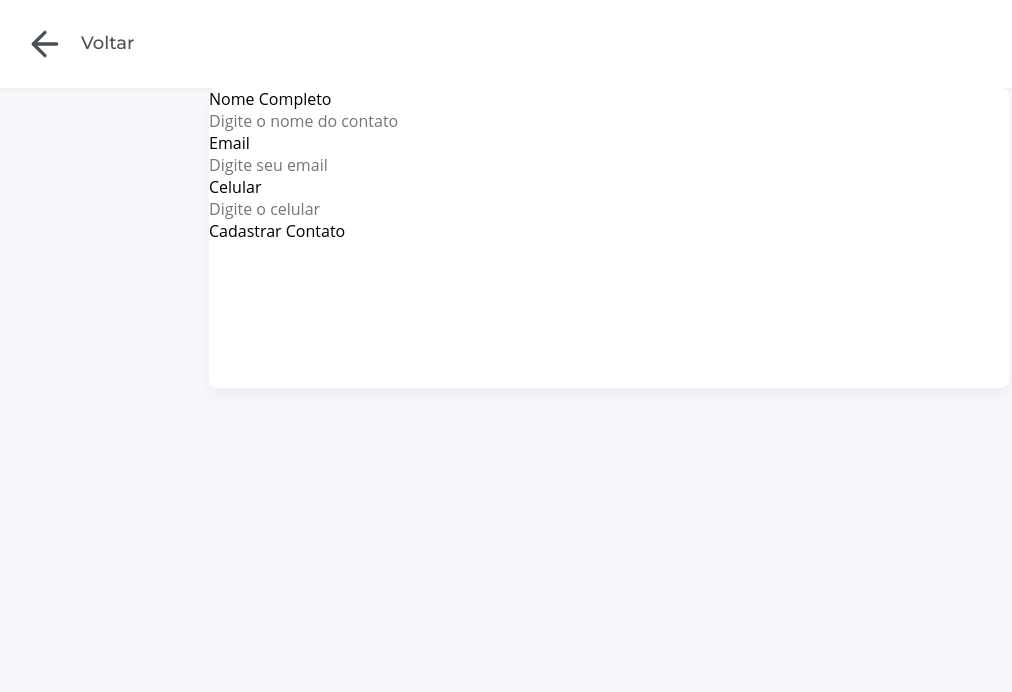
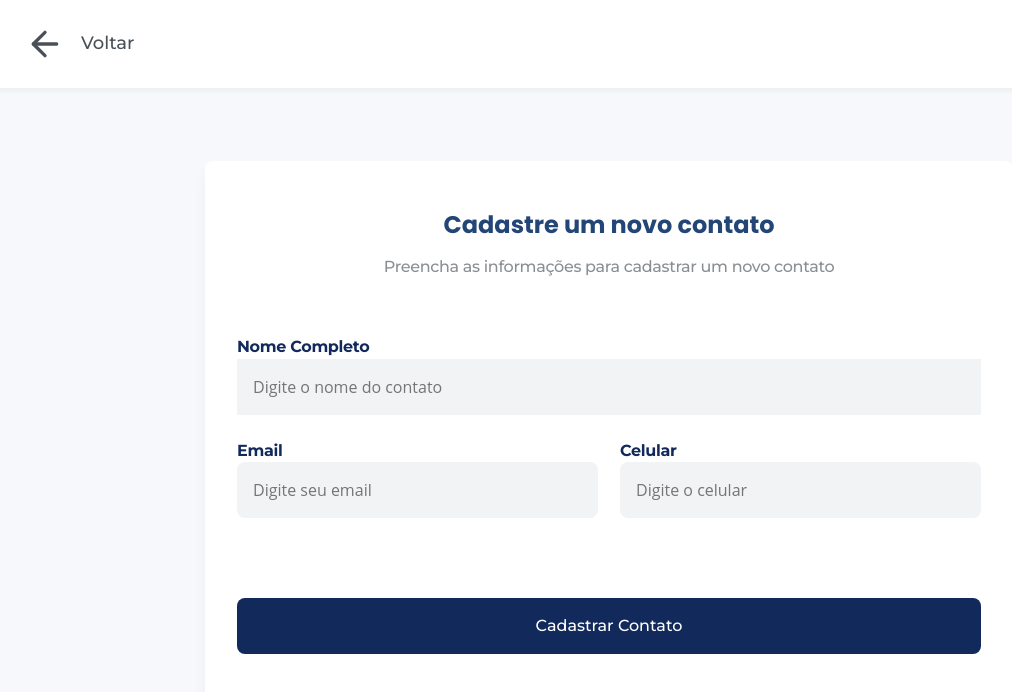
Before and after one commit to ArthurSimoess/desafio-diwe, a React (Create React App) app: page /createContact in a window 1280 px wide. Shown: the top 692 px of the page, without its empty margins (31-1043 px from the left). Built offline with nearby package versions, Linux system fonts and the light colour scheme.

Commit message:
feat: creteContactPage inputs created and styles

```diff
--- a/src/pages/createContact/CreateContact.js
+++ b/src/pages/createContact/CreateContact.js
@@ -20,8 +20,13 @@ function CreateContact() {
   return (
     <main className="main-create">
       <Header path="/contactList" />
-      <div className="forms-container">
+      <div className="create-forms-container">
         <form>
+          <div className="create-title-forms">
+            <h1>Cadastre um novo contato</h1>
+            <p>Preencha as informações para cadastrar um novo contato</p>
+          </div>
+          <div className="create-inputs-container">
             <label htmlFor="name">
               <p>Nome Completo</p>
               <input
@@ -31,7 +36,7 @@ function CreateContact() {
                 onChange={handleChange}
               />
             </label>
-          <div>
+            <div className="email-mobile-inputs">
               <label htmlFor="email">
                 <p>Email</p>
                 <input
@@ -51,6 +56,7 @@ function CreateContact() {
                 />
               </label>
             </div>
+          </div>
           <button
             type="submit"
           >
--- a/src/pages/createContact/createStyle.scss
+++ b/src/pages/createContact/createStyle.scss
@@ -7,16 +7,108 @@
   overflow: auto;
 }
 
-.forms-container {
+.create-forms-container {
   display: flex;
   align-items: center;
   justify-content: center;
+  height: 86%;
 
   form {
-    width: 800px;
-    height: 300px;
+    width: 808px;
+    height: 543px;
     background: #FFFFFF;
     box-shadow: 0px 10px 16px rgba(0, 0, 0, 0.04);
     border-radius: 8px;
+    display: flex;
+    flex-direction: column;
+    align-items: center;
+    gap: 56px;
+
+    button {
+      justify-content: center;
+      align-items: center;
+      padding: 16px 24px;
+      width: 744px;
+      height: 56px;
+      border-radius: 8px;
+      background-color: $primary-dark;
+      font-family: 'Montserrat';
+      font-style: normal;
+      font-weight: 500;
+      font-size: 16px;
+      line-height: 148%;
+      color: white;
+      margin-top: 24px;
+    }
+  }
+
+  .create-title-forms {
+    display: flex;
+    flex-direction: column;
+    justify-content: center;
+    align-items: center;
+    padding-top: 49px;
+    gap: 16px;
+
+    h1 {
+      font-family: 'Poppins';
+      font-style: normal;
+      font-weight: 700;
+      font-size: 24px;
+      line-height: 124%;
+      text-align: center;
+      color: $title;
+    }
+
+    p {
+      font-family: 'Montserrat';
+      font-style: normal;
+      font-weight: 500;
+      font-size: 16px;
+      line-height: 148%;
+      text-align: center;
+      letter-spacing: -0.02em;
+      color: $paragraph;
+      opacity: 0.64;
+    }
+  }
+
+  .create-inputs-container {
+    display: flex;
+    flex-direction: column;
+    align-items: center;
+    gap: 24px;
+
+    label {
+      p {
+        font-family: 'Montserrat';
+        font-style: normal;
+        font-weight: 700;
+        font-size: 16px;
+        line-height: 148%;
+        align-items: center;
+        letter-spacing: -0.02em;
+        color: $primary-dark;
+      }
+
+      input {
+        padding: 16px;
+        width: 744px;
+        height: 56px;
+        background-color: $neutral-light;
+      }
+    }
+
+    .email-mobile-inputs {
+      display: flex;
+      gap: 22px;
+
+      input {
+        width: 361px;
+        height: 56px;
+        padding: 16px;
+        border-radius: 8px;
+      }
+    }
   }
 }
```
Lines whose indentation alone changed are shown as unchanged.
